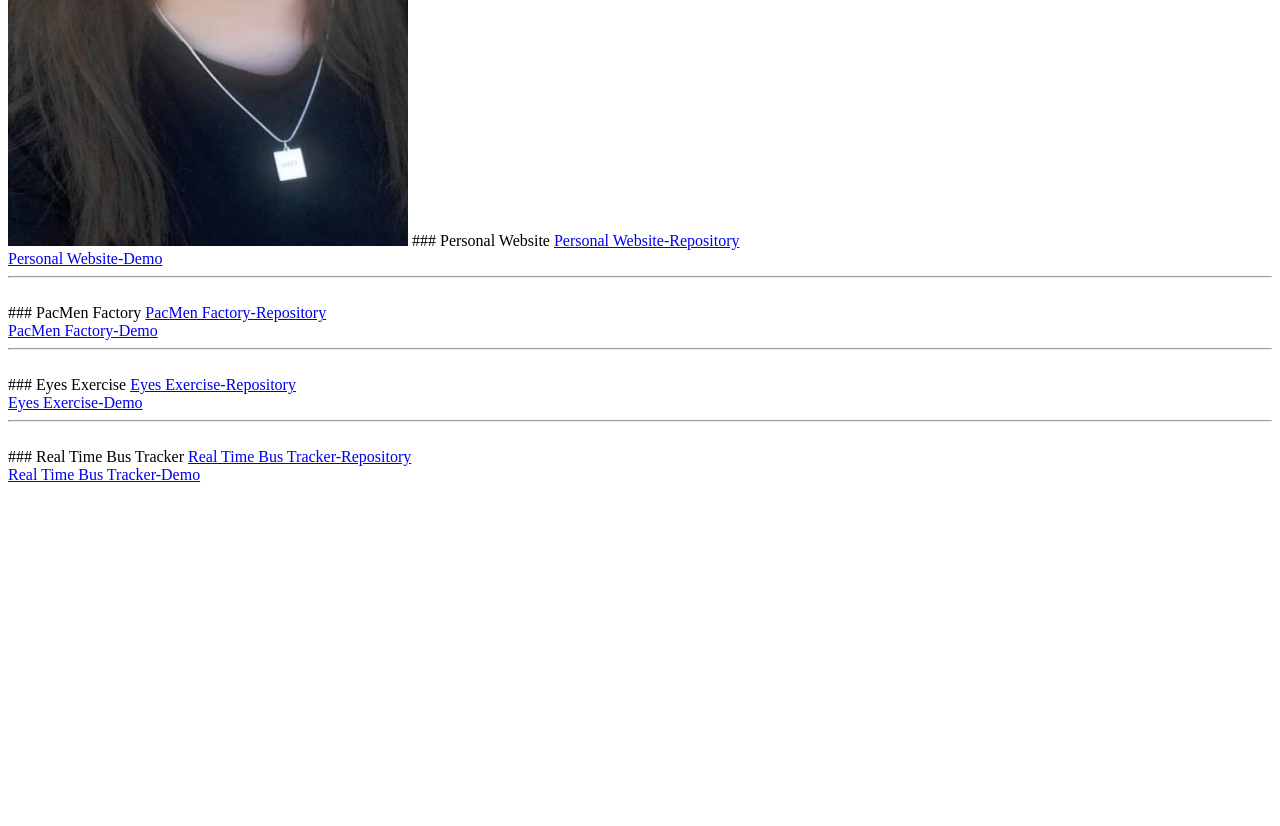
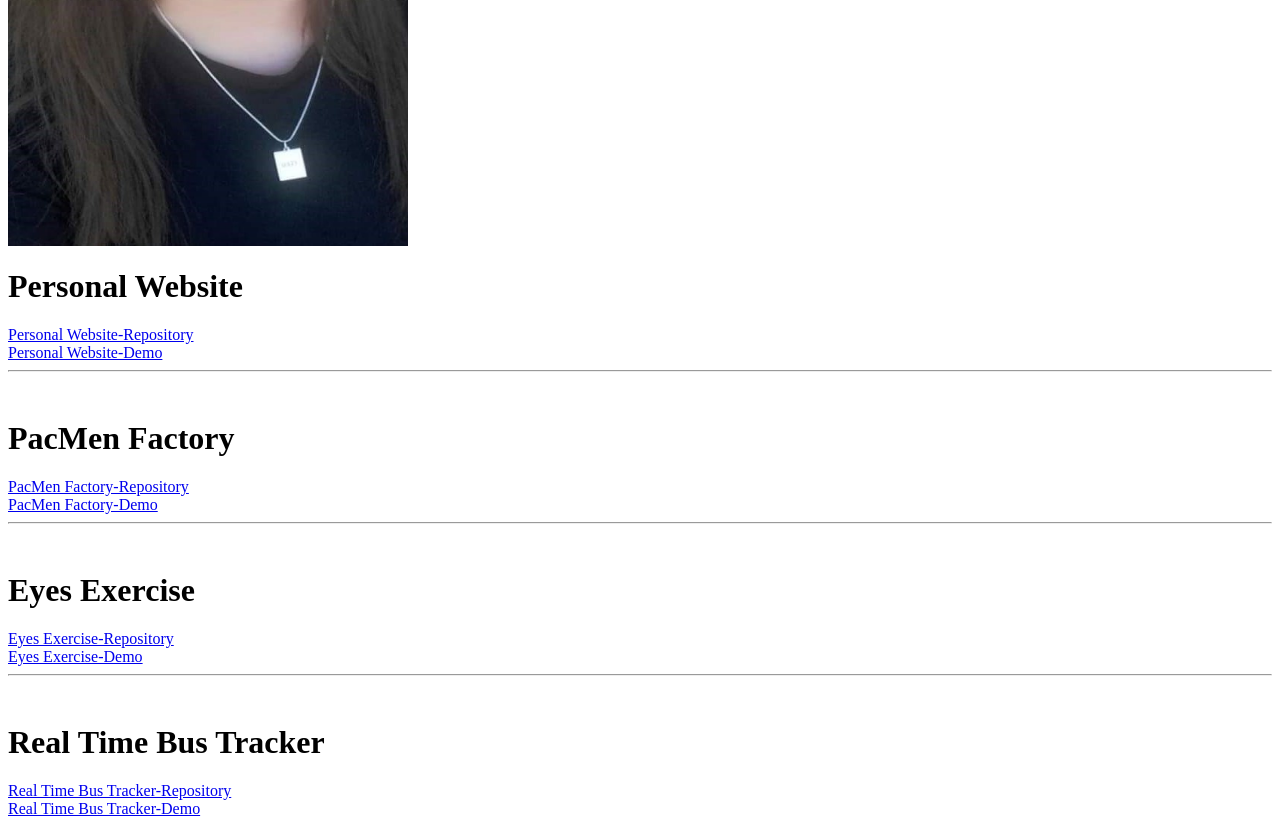
Before and after one commit to marinela-togoe/marinela-togoe.github.io, a plain HTML site: page index.html in a window 1280 px wide. Shown: the part 420-1246 px from the top of the page. Before the commit the page ends 912 px from the top, so only its background shows below. Drawn offline with Linux system fonts and the light colour scheme.

Commit message:
Update index.html

```diff
--- a/index.html
+++ b/index.html
@@ -2,7 +2,9 @@
     <h1>Marinela's Portfolio</h1>
     <img src="myPhoto.jpg" alt="#" width="400" height="600">
 
-  ### Personal Website
+    <br>
+
+    <h1>Personal Website</h1>
 <a href="https://github.com/Marinela26/Personal-Website">Personal Website-Repository</a>
 <br>
 <a href="https://marinela26.github.io/Personal-Website/">Personal Website-Demo</a>
@@ -12,7 +14,7 @@
 
 
 
-### PacMen Factory
+    <h1>PacMen Factory</h1>
 <a href="https://github.com/Marinela26/PacMen-Factory">PacMen Factory-Repository</a>
 <br>
 <a href="https://marinela26.github.io/PacMen-Factory/">PacMen Factory-Demo</a>
@@ -21,7 +23,7 @@
 <br>
 
 
-### Eyes Exercise
+    <h1>Eyes Exercise</h1>
 <a href="https://github.com/Marinela26/Eyes-Exercise">Eyes Exercise-Repository</a>
 <br>
 <a href="https://marinela26.github.io/Eyes-Exercise/">Eyes Exercise-Demo</a>
@@ -29,7 +31,7 @@
 <hr>
 <br>
 
-### Real Time Bus Tracker
+    <h1>Real Time Bus Tracker</h1>
 <a href="https://github.com/Marinela26/Real-Time-Bus-Tracker">Real Time Bus Tracker-Repository</a>
 <br>
 <a href="https://marinela26.github.io/Real-Time-Bus-Tracker/">Real Time Bus Tracker-Demo</a>
```
